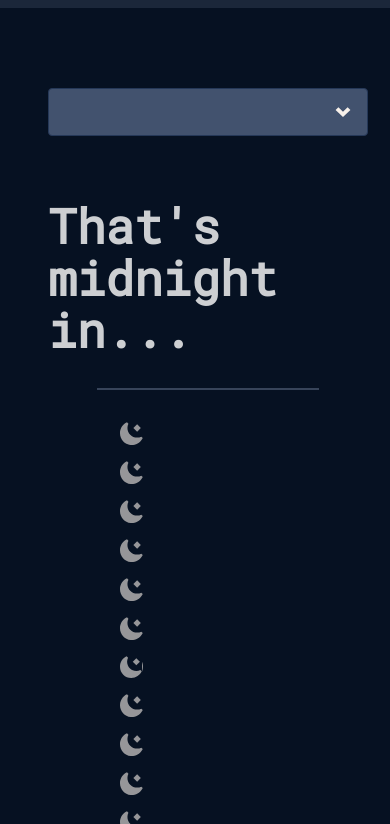
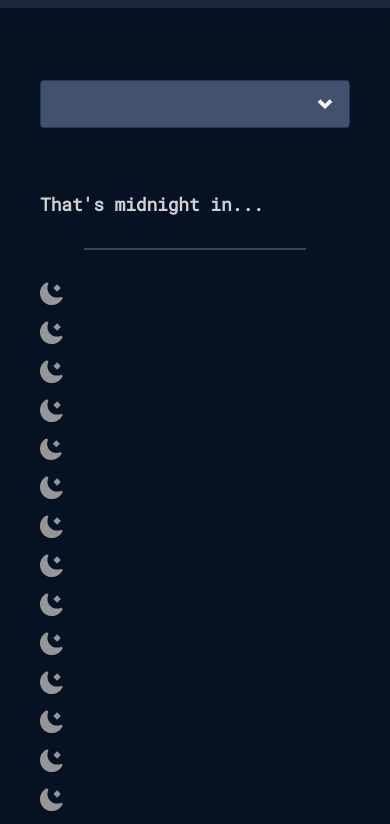
Before and after one commit to colinthornton/thats-midnight-in, a website built with Vite: page index.html in a window 390 px wide. Shown: the part 65-889 px from the top of the page. Built offline with nearby package versions, Linux system fonts and the light colour scheme; what @js-temporal/polyfill would draw is missing.

Commit message:
feat: mobile styles

```diff
--- a/index.html
+++ b/index.html
@@ -26,6 +26,7 @@
         <ul id="time-zone-list"></ul>
       </section>
     </main>
+    <footer><small>© colin 2022</small></footer>
     <script type="module" src="/src/main.ts"></script>
   </body>
 </html>
--- a/src/style.css
+++ b/src/style.css
@@ -1,5 +1,8 @@
-* {
+*,
+*::before,
+*::after {
   box-sizing: inherit;
+  background-repeat: no-repeat;
 }
 
 html {
@@ -29,8 +32,9 @@ h1 {
 
 li {
   list-style: none;
-  display: flex;
+  display: grid;
   align-items: center;
+  grid-template-columns: auto 1fr;
 }
 
 li::before {
@@ -54,6 +58,12 @@ select {
   font-size: inherit;
   cursor: inherit;
   line-height: inherit;
+}
+
+body {
+  display: grid;
+  grid-template-rows: 4.05em 1fr 20px;
+  padding-bottom: 16px;
 }
 
 .header {
@@ -91,7 +101,8 @@ select {
 main {
   padding: 48px;
   display: grid;
-  place-items: center;
+  align-content: start;
+  justify-items: center;
 }
 
 .time-select-form {
@@ -157,3 +168,46 @@ main {
 .results li {
   margin-bottom: 16px;
 }
+
+footer {
+  text-align: center;
+  font-family: sans-serif;
+  font-size: 14px;
+  line-height: 20px;
+  color: rgba(255, 255, 255, 0.4);
+}
+
+@media (max-width: 640px) {
+  main {
+    padding-right: 40px;
+    padding-left: 40px;
+  }
+
+  .time-select-form {
+    width: 100%;
+  }
+
+  .time-select-form select {
+    width: 100%;
+  }
+
+  .results {
+    width: 100%;
+  }
+
+  .results header {
+    font-size: 24px;
+    line-height: 32px;
+  }
+
+  .results ul {
+    padding-left: 0;
+  }
+}
+
+@media (max-width: 400px) {
+  .results header {
+    font-size: 18px;
+    line-height: 24px;
+  }
+}
```
